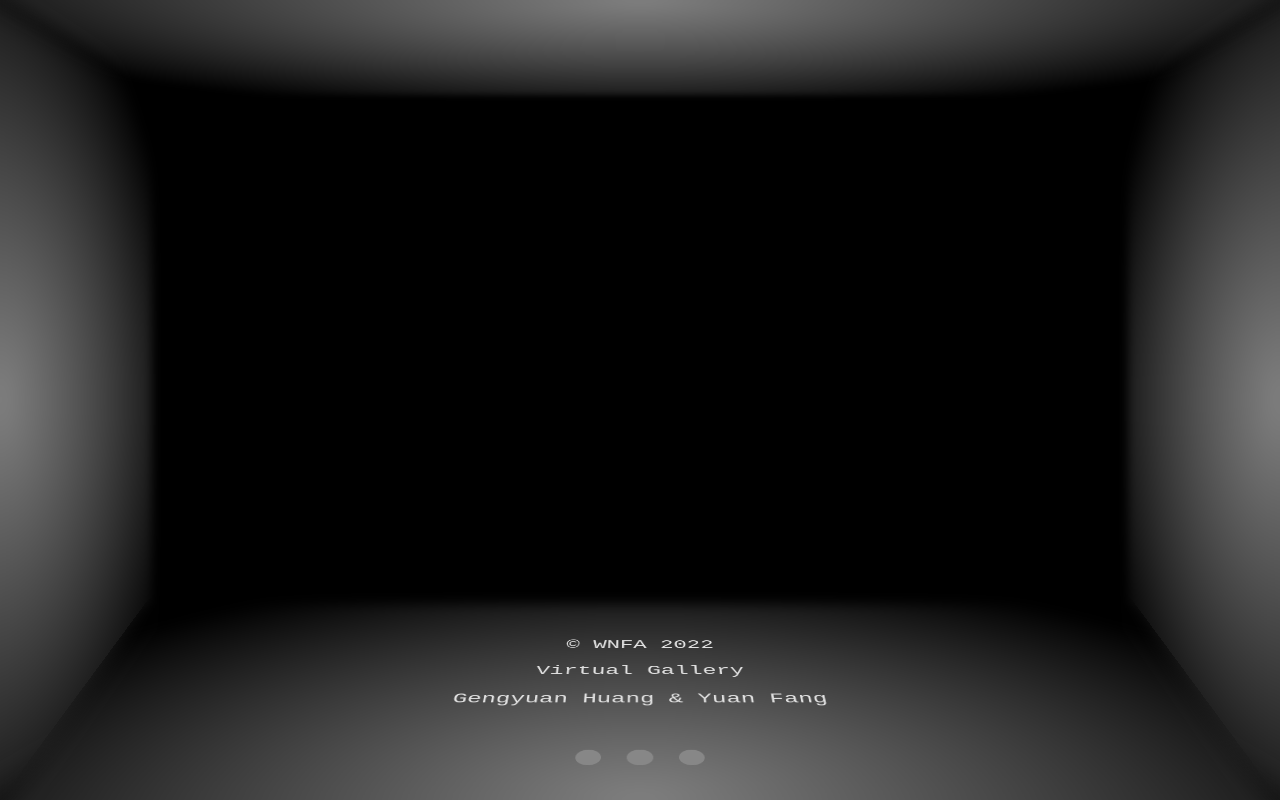
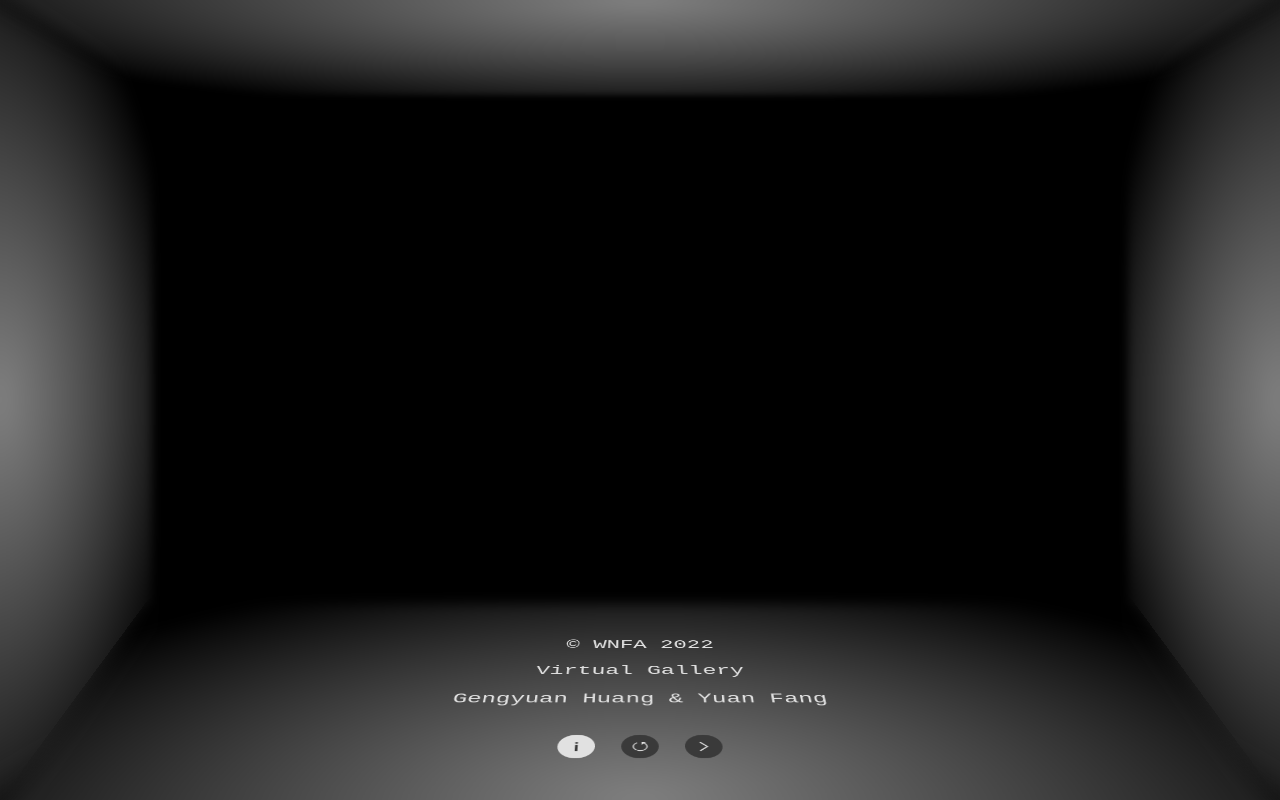
Before and after one commit to aghnu/WNFA_virtual_gallery, a website built with webpack: page src/template/index.html in a window 1280 px wide. Built offline with nearby package versions, Linux system fonts and the light colour scheme; no server answers.

Commit message:
Update button icon

```diff
--- a/src/js/main.js
+++ b/src/js/main.js
@@ -1,6 +1,7 @@
 import '../style/styles.scss';
 import { initSpace } from './spaceController';
 import { initPosters } from './postersController';
+import { icon } from './svgFactory';
 
 function main() {
     // initMovetracking();
@@ -12,6 +13,26 @@ function main() {
     initSpace(room, gallery, container);
     initPosters(gallery);
 
+    // init buttons
+    const button_info = document.querySelector('#site-button-info');
+    const button_next = document.querySelector('#site-button-next');
+    const button_refresh = document.querySelector('#site-button-refresh');
+
+    const button_info_icon = document.createElement('div');
+    const button_next_icon = document.createElement('div');
+    const button_refresh_icon = document.createElement('div');
+
+    button_info_icon.classList.add('icon');
+    button_next_icon.classList.add('icon');
+    button_refresh_icon.classList.add('icon');
+
+    button_info_icon.innerHTML = (icon['info']('rgb(58, 58, 58)', '0.75em'));
+    button_next_icon.innerHTML = (icon['next']('rgb(225, 225, 225)', '0.75em'));
+    button_refresh_icon.innerHTML = (icon['refresh']('rgb(225, 225, 225)', '0.75em'));
+
+    button_info.appendChild(button_info_icon);
+    button_next.appendChild(button_next_icon);
+    button_refresh.appendChild(button_refresh_icon);
 }
 
 window.addEventListener('load', main);
--- a/src/js/postersController.js
+++ b/src/js/postersController.js
@@ -38,9 +38,18 @@ function loadResults() {
                     el.style.right = x + '%';
                     el.style.transform = `rotateZ(${r}deg) rotateY(${r}deg)`;
                     el.style.width = s + 'em';
-
+                    el.style.opacity = 0;
                     el.src = assetsURL + 'results/' + Math.floor(Math.random() * postersNum + 1) + '.jpg';
 
+
+
+                    // append
+                    posters.push(el);
+                    walls[Math.floor(Math.random() * walls.length)].appendChild(el);
+                    currentNum++;
+
+                    setTimeout(() => {
+                        el.style.opacity = 0.9;
                         el.onmouseenter = () => {
                             el.style.opacity = 1;
                         }
@@ -49,20 +58,25 @@ function loadResults() {
                             el.style.opacity = 0.9;
                         }
 
-                    // append
-                    posters.push(el);
-                    walls[Math.floor(Math.random() * walls.length)].appendChild(el);
-                    currentNum++;
-
                         // remove
                         if (currentNum >= 20) {
                             const toRemove = posters.shift();
+                            toRemove.style.onmouseenter = () => {};
+                            toRemove.style.onmouseleave = () => {};
+                            toRemove.style.opacity = 0;
+                            setTimeout(() => {
                                 toRemove.parentElement.removeChild(toRemove);
+                            }, 1000);
                         }
+
+                    }, 250);
+
+
+
                 });
 
                 displayResult();
-            }, (currentNum < 20) ? 250 : (Math.random() * 1000) + 1000);
+            }, (currentNum < 20) ? 100 : (Math.random() * 1000) + 5000);
         }
 
         displayResult();
--- /dev/null
+++ b/src/js/svgFactory.js
@@ -0,0 +1,5 @@
+export const icon = {
+    'info': (fill, size) => `<svg xmlns="http://www.w3.org/2000/svg" width="${size}" viewBox="0 0 74 74"><rect width="74" height="74" fill="none"/><path d="M40.657,38.124h10.2L50.8,77.772H40.657ZM45.731,19a6.122,6.122,0,1,1-6.122,6.122A6.122,6.122,0,0,1,45.731,19Z" transform="translate(-8.786 -11.12)" fill="${fill}"/></svg>`,
+    'next': (fill, size) => `<svg xmlns="http://www.w3.org/2000/svg" width="${size}" viewBox="0 0 74 74"><rect width="74" height="74" fill="none"/><g transform="translate(-28.581 6.732)"><g transform="translate(48.224)"><g transform="translate(0)"><path d="M52.745,60.535l-4.521-4.57,26.546-25.7L48.224,4.568,52.745,0,82.939,30.269Z" transform="translate(-48.224)" fill="${fill}"/></g></g></g></svg>`,
+    'refresh': (fill, size) => `<svg xmlns="http://www.w3.org/2000/svg" width="${size}" viewBox="0 0 74 74"><rect width="74" height="74" fill="none"/><path d="M55.148,13.867a29.123,29.123,0,0,0-7.136-7.619L54.23,0h-18.1V18.184l8.455-8.5a24.242,24.242,0,1,1-38.1,19.885A24.092,24.092,0,0,1,20.139,7.757L18.045,3.45a29.033,29.033,0,1,0,37.1,10.417Z" transform="translate(6.273 7.697)" fill="${fill}"/></svg>`,
+}
--- a/src/style/_layout.scss
+++ b/src/style/_layout.scss
@@ -37,6 +37,11 @@ $frame-size-d:       100vh;
 
     .room {
         @include interactiveContainer();
+        position: absolute;
+        top: 0;
+        left: 0;
+        width: 100%;
+        height: 100%;
 
         .frame {
             @include interactiveContainer();
@@ -53,7 +58,7 @@ $frame-size-d:       100vh;
                     }
 
                     .buttons {
-                        padding: 2em;
+                        padding-top: 1em;
                     }
                 }
             }
@@ -102,12 +107,17 @@ $frame-size-d:       100vh;
 
         .gallery {
             @include interactiveContainer();
+            position: absolute;
+            top: 0;
+            left: 0;
+            width: 100%;
+            height: 100%;
 
             .wall {
                 position: absolute;
-                top: -40vh;
-                width: 50vw;
-                height: 75vh;
+                top: 10%;
+                width: 45%;
+                height: 70%;
                 transform-style: preserve-3d;
 
                 .poster {
--- a/src/style/_main.scss
+++ b/src/style/_main.scss
@@ -47,10 +47,25 @@ $site-element-size:         2vh;
                         justify-content: center;
                         gap: 1em;
                         button {
-                            width: 1em;
-                            height: 1em;
+                            width: 1.5em;
+                            height: 1.55em;
                             border-radius: 100%;
-                            background-color: rgb(135, 135, 135);
+                            background-color: rgb(58, 58, 58);
+                            transition: opacity 0.25s;
+
+                            &:active {
+                                opacity: 0.1;
+                            }
+                        }
+
+                        .icon {
+                            display: flex;
+                            justify-content: center;
+                            align-items: center;
+                        }
+
+                        #site-button-info {
+                            background-color: rgb(225, 225, 225);
                         }
                     }
                 }
@@ -68,6 +83,10 @@ $site-element-size:         2vh;
                     display: block;
                     opacity: 0.9;
                     object-fit: contain;
+                    transition: opacity 0.5s, font-size 0.5s;
+                    @media only screen and (max-width: 600px) {
+                        font-size: 0.75em;
+                    }
                 }
             }
 
--- a/src/template/index.html
+++ b/src/template/index.html
@@ -23,9 +23,9 @@
                         <p>Virtual Gallery</p>
                         <p>Gengyuan Huang & Yuan Fang</p>
                         <div class="buttons">
-                            <button class="prompt"></button>
-                            <button class="prompt"></button>
-                            <button class="prompt"></button>
+                            <button id="site-button-info"></button>
+                            <button id="site-button-refresh"></button>
+                            <button id="site-button-next"></button>
                         </div>
                     </div>
 
```
Lines whose indentation alone changed are shown as unchanged.
